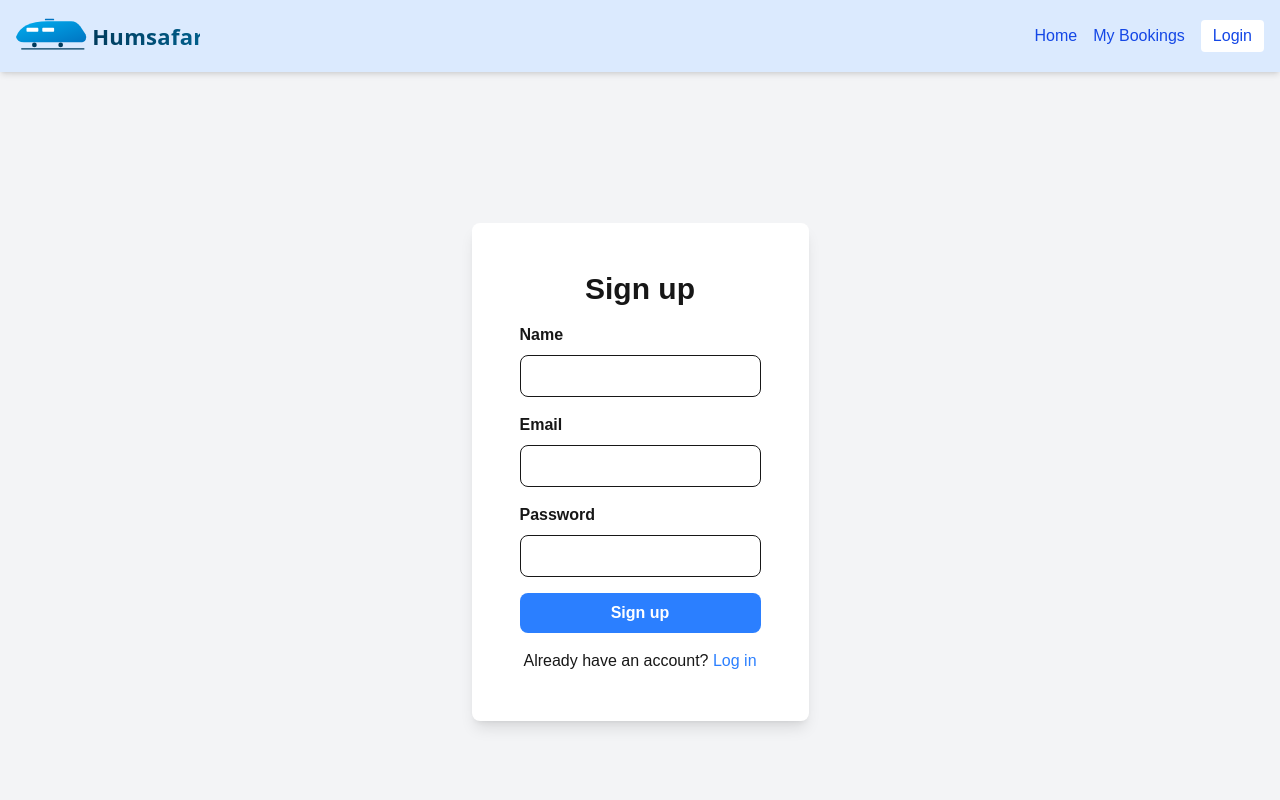
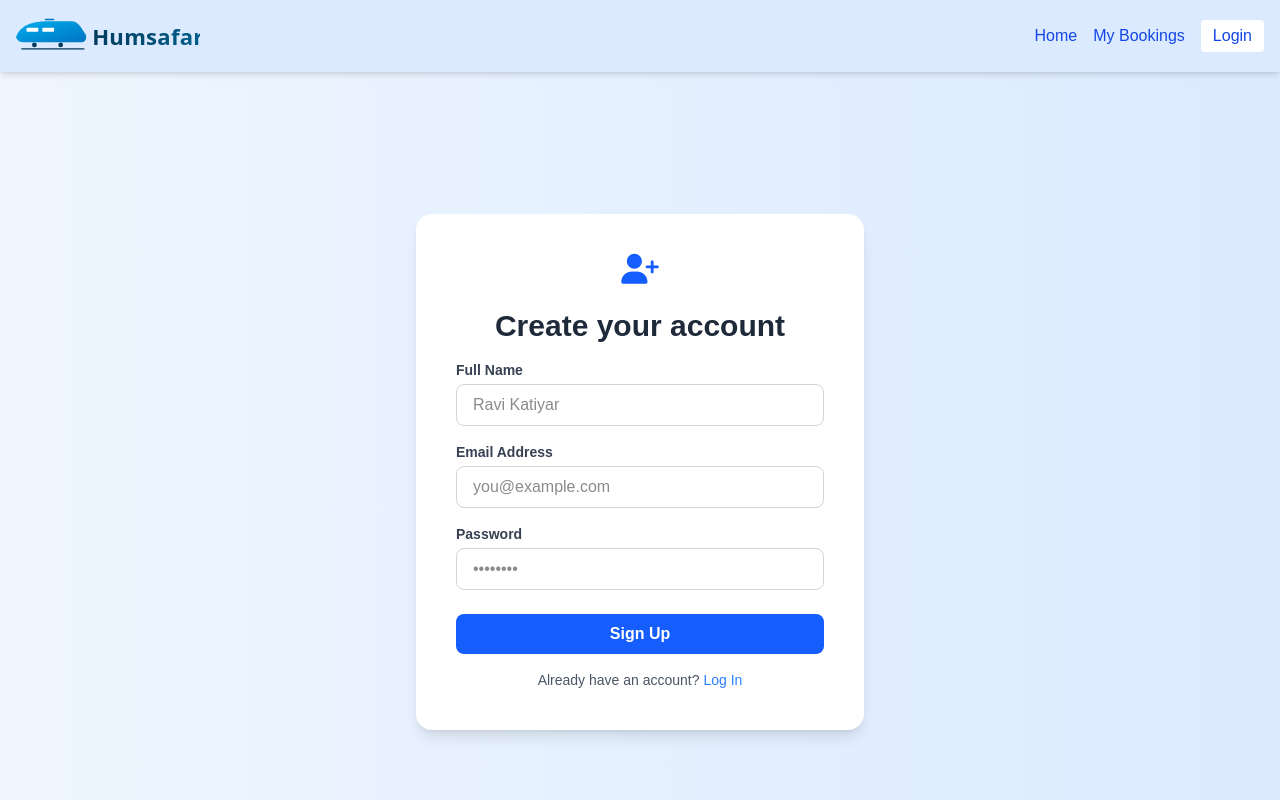
Before and after one commit to Ravi-Katiyar04/humsafar, a Next.js app: page /signup in a window 1280 px wide. Shown: the top 800 px of the page. Built offline with nearby package versions, Linux system fonts and the light colour scheme.

Commit message:
SignupPage css updated icon added

```diff
--- a/src/app/signup/page.js
+++ b/src/app/signup/page.js
@@ -1,80 +1,109 @@
 'use client';
 import axios from "axios";
 import Link from "next/link";
-import React from "react";
+import React, { useState } from "react";
+import "@fortawesome/fontawesome-free/css/all.min.css";
+
 export default function SignupPage() {
-    const [name, setName] = React.useState("");
-    const [email, setEmail] = React.useState("");
-    const [password, setPassword] = React.useState("");
-    const [error, setError] = React.useState(null);
+  const [name, setName] = useState("");
+  const [email, setEmail] = useState("");
+  const [password, setPassword] = useState("");
+  const [error, setError] = useState(null);
 
   const handleSubmit = async (e) => {
     e.preventDefault();
+    setError(null);
     try {
       const response = await axios.post("/api/signup", {
         name,
         email,
         password,
       });
-            const data = response.data;
-            if (data.error) {
-                setError(data.error);
+      if (response.data?.error) {
+        setError(response.data.error);
       } else {
         window.location.href = "/login";
       }
-        } catch (error) {
-            setError("An error occurred");
+    } catch (err) {
+      setError("An unexpected error occurred. Please try again.");
     }
   };
 
   return (
-        <div className="h-screen bg-gray-100 flex items-center justify-center">
+    <div className="min-h-screen bg-gradient-to-r from-blue-50 to-blue-100 flex items-center justify-center px-4">
       <form
         onSubmit={handleSubmit}
-                className="bg-white p-12 rounded-lg shadow-lg max-w-md"
+        className="w-full max-w-md bg-white rounded-2xl shadow-lg p-8 md:p-10"
       >
-                <h2 className="text-3xl font-bold mb-4 text-center">Sign up</h2>
-                {error && <p className="text-red-500 mb-4 text-center">{error}</p>}
-                <label className="block mb-2 font-semibold" htmlFor="name">
-                    Name
+        <div className="flex justify-center mb-6">
+          <i className="fas fa-user-plus text-3xl text-blue-600"></i>
+        </div>
+        <h2 className="text-2xl md:text-3xl font-bold text-center text-gray-800 mb-4">
+          Create your account
+        </h2>
+
+        {error && (
+          <div className="bg-red-100 text-red-600 px-4 py-2 rounded mb-4 text-sm text-center">
+            {error}
+          </div>
+        )}
+
+        <div className="mb-4">
+          <label htmlFor="name" className="block text-sm font-semibold mb-1 text-gray-700">
+            Full Name
           </label>
           <input
-                    className="block w-full px-4 py-2 mb-4 border rounded-lg"
+            id="name"
             type="text"
-                    id="name"
             value={name}
             onChange={(e) => setName(e.target.value)}
+            required
+            className="w-full px-4 py-2 border border-gray-300 rounded-lg focus:outline-none focus:ring-2 focus:ring-blue-400"
+            placeholder="Ravi Katiyar"
           />
-                <label className="block mb-2 font-semibold" htmlFor="email">
-                    Email
+        </div>
+
+        <div className="mb-4">
+          <label htmlFor="email" className="block text-sm font-semibold mb-1 text-gray-700">
+            Email Address
           </label>
           <input
-                    className="block w-full px-4 py-2 mb-4 border rounded-lg"
+            id="email"
             type="email"
-                    id="email"
             value={email}
             onChange={(e) => setEmail(e.target.value)}
+            required
+            className="w-full px-4 py-2 border border-gray-300 rounded-lg focus:outline-none focus:ring-2 focus:ring-blue-400"
+            placeholder="you@example.com"
           />
-                <label className="block mb-2 font-semibold" htmlFor="password">
+        </div>
+
+        <div className="mb-6">
+          <label htmlFor="password" className="block text-sm font-semibold mb-1 text-gray-700">
             Password
           </label>
           <input
-                    className="block w-full px-4 py-2 mb-4 border rounded-lg"
+            id="password"
             type="password"
-                    id="password"
             value={password}
             onChange={(e) => setPassword(e.target.value)}
+            required
+            className="w-full px-4 py-2 border border-gray-300 rounded-lg focus:outline-none focus:ring-2 focus:ring-blue-400"
+            placeholder="••••••••"
           />
+        </div>
+
         <button
-                    className="bg-blue-500 hover:bg-blue-700 text-white font-bold py-2 px-4 rounded-lg w-full"
           type="submit"
+          className="w-full cursor-pointer bg-blue-600 hover:bg-blue-700 text-white font-semibold py-2 rounded-lg transition duration-200"
         >
-                    Sign up
+          Sign Up
         </button>
-                <p className="mt-4 text-center">
+
+        <p className="text-sm text-center text-gray-600 mt-4">
           Already have an account?{" "}
-                    <Link href="/login" className="text-blue-500 hover:underline">
-                        Log in
+          <Link href="/login" className="text-blue-500 cursor-pointer hover:underline">
+            Log In
           </Link>
         </p>
       </form>
```
Lines whose indentation alone changed are shown as unchanged.
